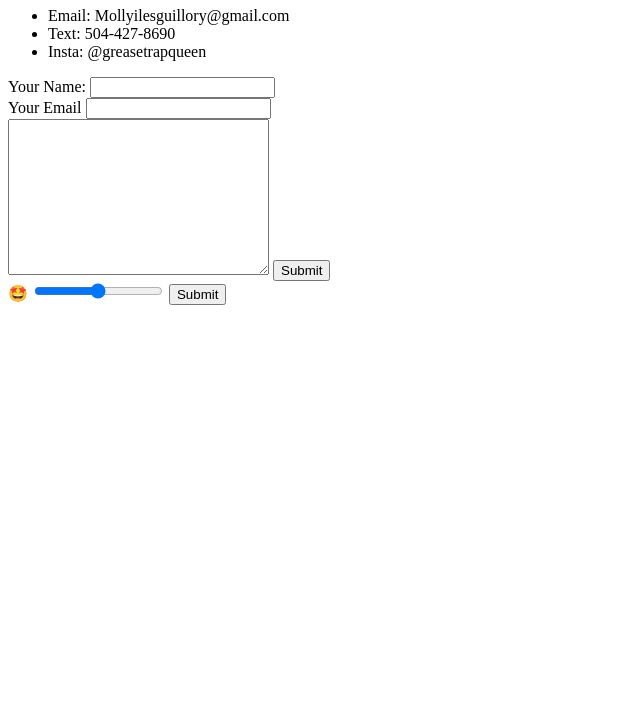
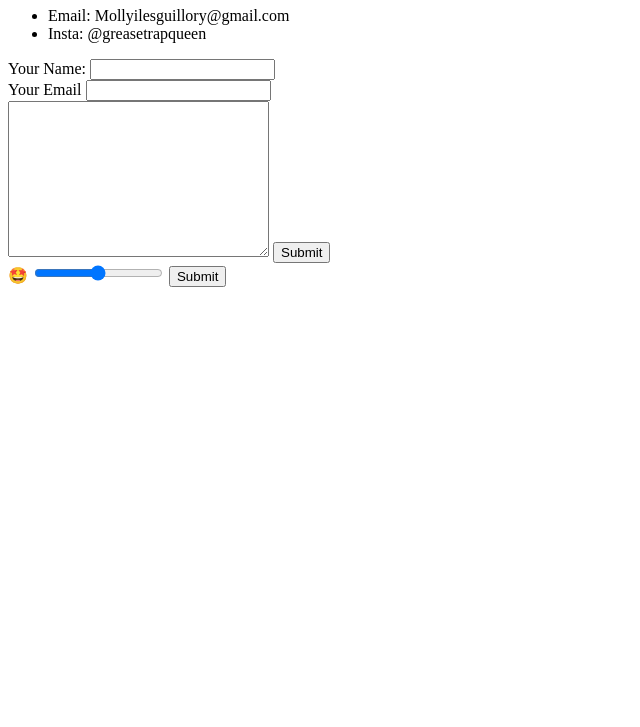
Before and after one commit to MollIG/cv, a plain HTML site: page contact.html in a window 1280 px wide. Shown: the part 73-800 px from the top of the page, without its empty margins (0-640 px from the left). Drawn offline with Linux system fonts and the light colour scheme.

Commit message:
Update contact.html

```diff
--- a/contact.html
+++ b/contact.html
@@ -8,7 +8,6 @@
     <h1>Contact Me</h1>
     <ul>
       <li>Email: Mollyilesguillory@gmail.com</li>
-      <li>Text: 504-427-8690</li>
       <li>Insta: @greasetrapqueen</li>
     </ul>
 
```
